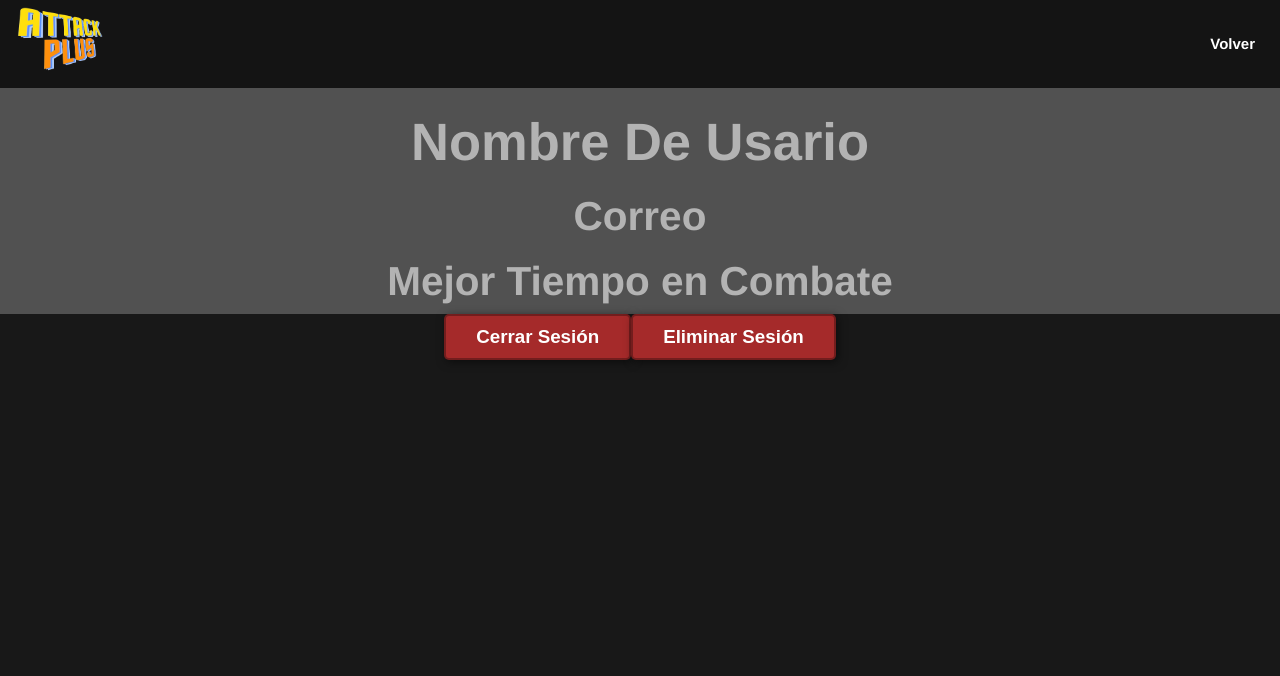
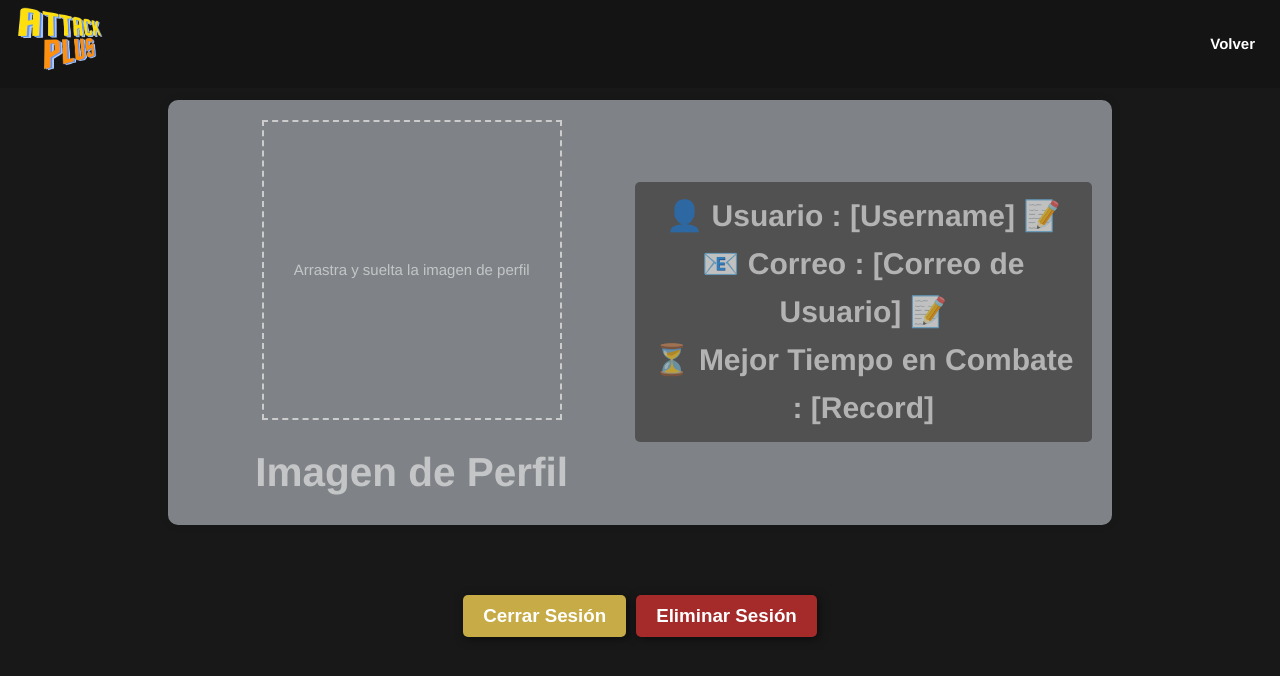
Before and after one commit to Yhiazer/JuegoPeleaVue, a Vue app in the folder taller3/: page /perfil in a window 1280 px wide. Shown: the top 676 px of the page. Built offline with nearby package versions, Linux system fonts and the light colour scheme.

Commit message:
Se implementa la vista de perfil

```diff
--- a/taller3/src/client/views/PerfilView.vue
+++ b/taller3/src/client/views/PerfilView.vue
@@ -1,45 +1,160 @@
 <template>
     <NavBar />
-    <div class="imagen">
-
+    <div class="wrapper">
+        <div class="contenedor">
+            <div class="imagen-perfil">
+                <div class="drop-zone" :class="{ 'drop-zone-dragging': dragging }" @dragover.prevent="handleDragOver"
+                    @dragenter="handleDragEnter" @dragleave="handleDragLeave" @drop="handleDrop">
+                    <div v-if="!image" :class="{ 'placeholder-highlight': !dragging, 'placeholder-highlight': dragging}">
+                        {{ dragging ? 'Suelta Aquí' : 'Arrastra y suelta la imagen de perfil' }}
+                    </div>
+                    <img v-else :src="image" class="uploaded-image" />
+                </div>
+                <h2>Imagen de Perfil</h2>
+            </div>
+            <div class="info">
+                <h3>👤 Usuario : [Username] <span style="cursor: pointer;">📝</span></h3>
+                <h3>📧 Correo : [Correo de Usuario] <span style="cursor: pointer;">📝</span></h3>
+                <h3>⏳ Mejor Tiempo en Combate : [Record]</h3>
+            </div>
+        </div>
     </div>
-    <div class="info">
-        <h1>Nombre De Usario</h1>
-        <h2>Correo</h2>
-        <h2>Mejor Tiempo en Combate</h2>
-    </div>
-    <div class="record">
-
-    </div>
-    <div class="botones">
+    <div class="botones" style="padding-top: 50px;">
         <button class="cerrar">Cerrar Sesión</button>
         <button class="eliminar">Eliminar Sesión</button>
     </div>
-
 </template>
 
 <script>
-import NavBar from '@/client/components/NavBar.vue'
+import { ref } from 'vue';
+import NavBar from '@/client/components/NavBar.vue';
+
 export default {
     components: {
         NavBar
+    },
+    setup() {
+        const image = ref(null);
+        const dragging = ref(false);
+
+        const handleDragOver = (event) => {
+            event.preventDefault();
+        };
+
+        const handleDragEnter = () => {
+            dragging.value = true;
+        };
+
+        const handleDragLeave = () => {
+            dragging.value = false;
+        };
+
+        const handleDrop = (event) => {
+            event.preventDefault();
+            const file = event.dataTransfer.files[0]
+            if (file && file.type.startsWith('image/')) {
+                const reader = new FileReader();
+                reader.onload = (e) => {
+                    image.value = e.target.result;
+                };
+                reader.readAsDataURL(file);
+            }
+        };
+
+        return {
+            image,
+            dragging,
+            handleDragOver,
+            handleDragEnter,
+            handleDragLeave,
+            handleDrop
+        };
     }
-}
+};
 </script>
 
 <style>
+body,
+html {
+    height: 100%;
+    margin: 0;
+}
+
+.wrapper {
+    padding-top: 100px;
+    display: flex;
+    justify-content: center;
+    align-items: center;
+    height: 100%;
+}
+
+.contenedor {
+    display: flex;
+    flex-direction: row;
+    align-items: center;
+    background-color: rgb(127, 131, 135);
+    padding: 20px;
+    border-radius: 10px;
+    box-shadow: 0px 0px 10px rgba(0, 0, 0, 0.1);
+}
+
+.imagen-perfil {
+    width: 100%;
+    display: flex;
+    flex-direction: column;
+    align-items: center;
+}
+
+.drop-zone {
+    width: 300px;
+    height: 300px;
+    border: 2px dashed #ccc;
+    display: flex;
+    justify-content: center;
+    align-items: center;
+    cursor: pointer;
+    margin-bottom: 20px;
+}
+
+.drop-zone-dragging {
+    border-color: black;
+}
+
+.uploaded-image {
+    max-width: 300px;
+    max-height: 300px;
+}
+
 .info {
-    padding-top: 100px;
     background-color: rgb(81, 81, 81);
     box-sizing: border-box;
+    padding: 10px;
+    border-radius: 5px;
+    width: 100%;
+}
+
+.botones {
+    display: flex;
+    justify-content: center;
+    align-items: center;
+    gap: 10px;
+    margin-top: 20px;
+}
+
+.cerrar,
+.eliminar {
+    padding: 10px 20px;
+    border: none;
+    border-radius: 5px;
+    cursor: pointer;
 }
 
 .cerrar {
-    background-color: brown;
+    background-color: rgb(199, 171, 70);
 }
 
 .cerrar:hover {
-    background-color: rgb(234, 87, 87);
+    background-color: rgb(239, 208, 96);
 }
 
 .eliminar {
```
